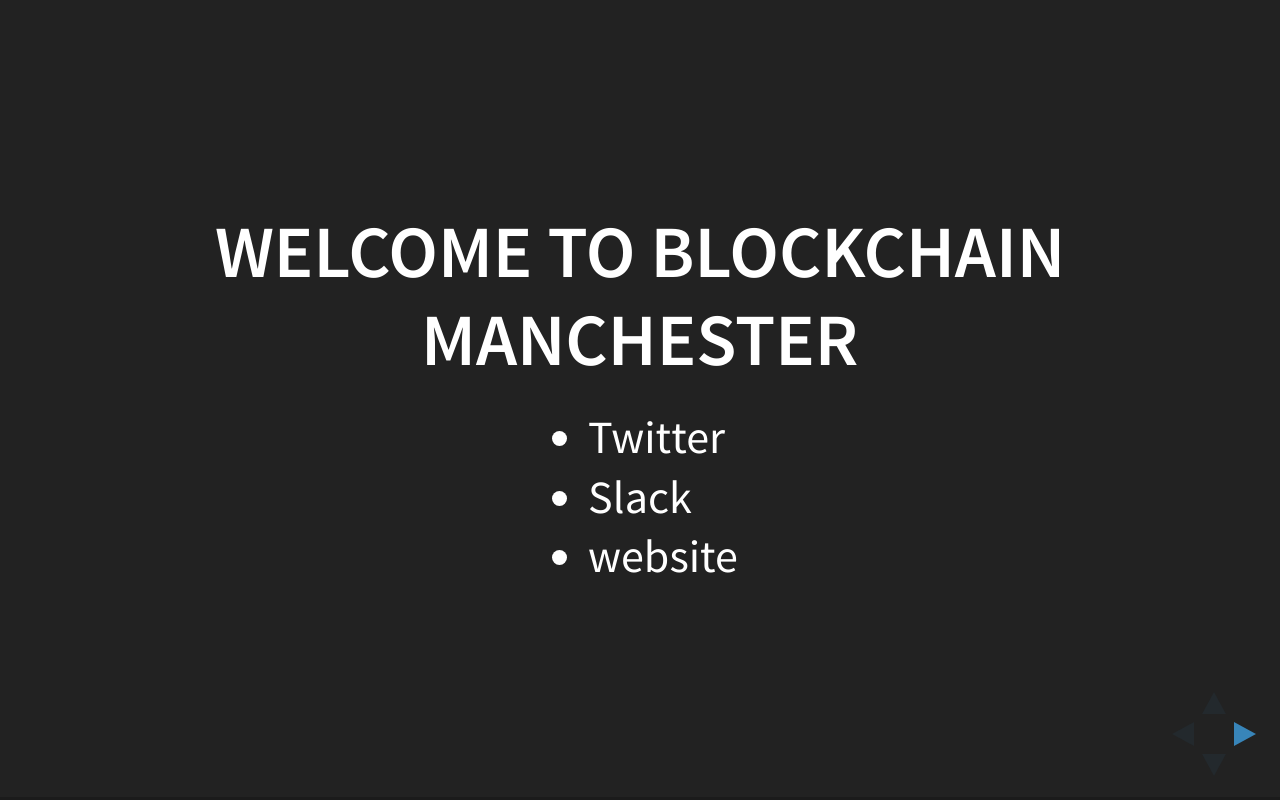
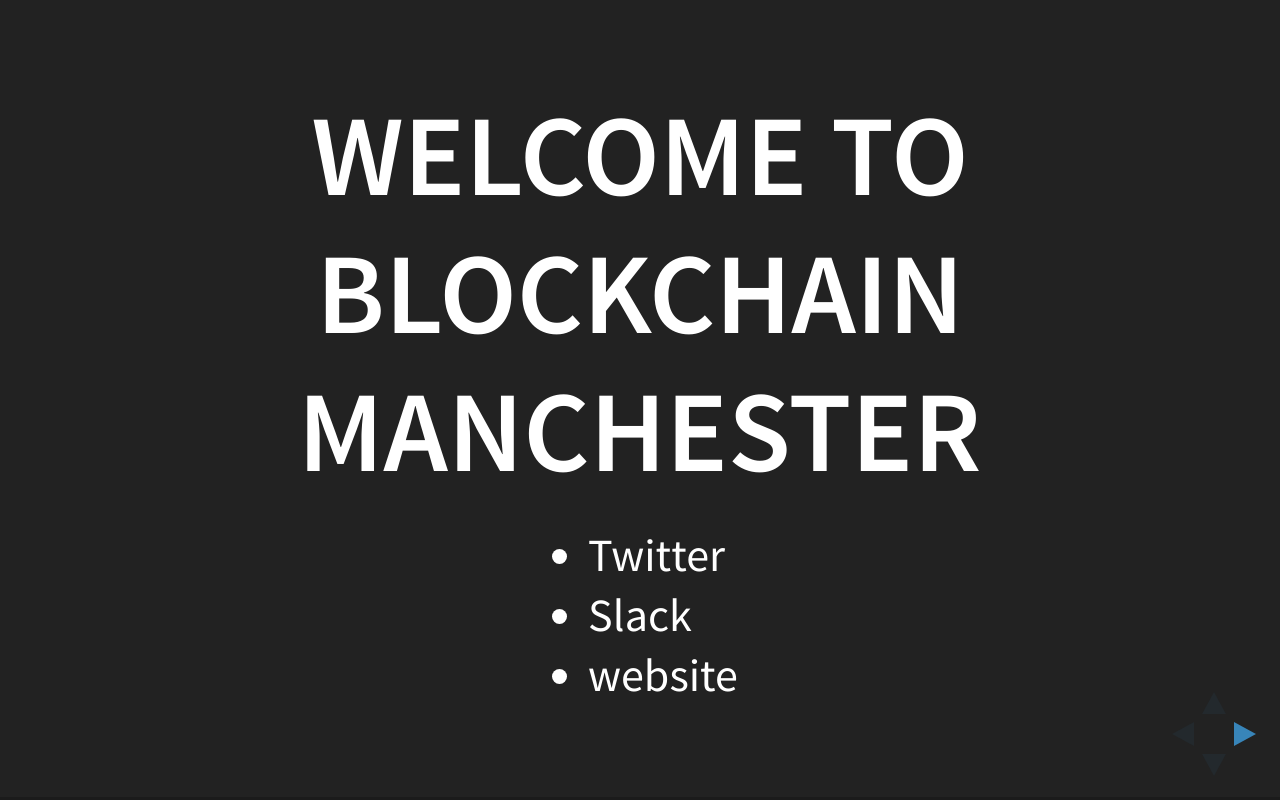
Before and after one commit to blockchainmanc/meetup0-genesis, a website: page index.html in a window 1280 px wide. Drawn offline with Linux system fonts and the light colour scheme.

Commit message:
testing...

```diff
--- a/index.html
+++ b/index.html
@@ -4,7 +4,7 @@
     <meta charset="utf-8">
     <meta name="viewport" content="width=device-width, initial-scale=1.0, maximum-scale=1.0, user-scalable=no">
 
-    <title>reveal.js</title>
+    <title>Blockchain Manchester - Meetup 0: Genesis</title>
 
     <link rel="stylesheet" href="css/reveal.css">
     <link rel="stylesheet" href="css/theme/black.css">
@@ -25,7 +25,7 @@
 <div class="reveal">
     <div class="slides">
         <section>
-            <h2>Welcome to Blockchain Manchester</h2>
+            <h1>Welcome to Blockchain Manchester</h1>
             <ul>
                 <li>Twitter</li>
                 <li>Slack</li>
```
